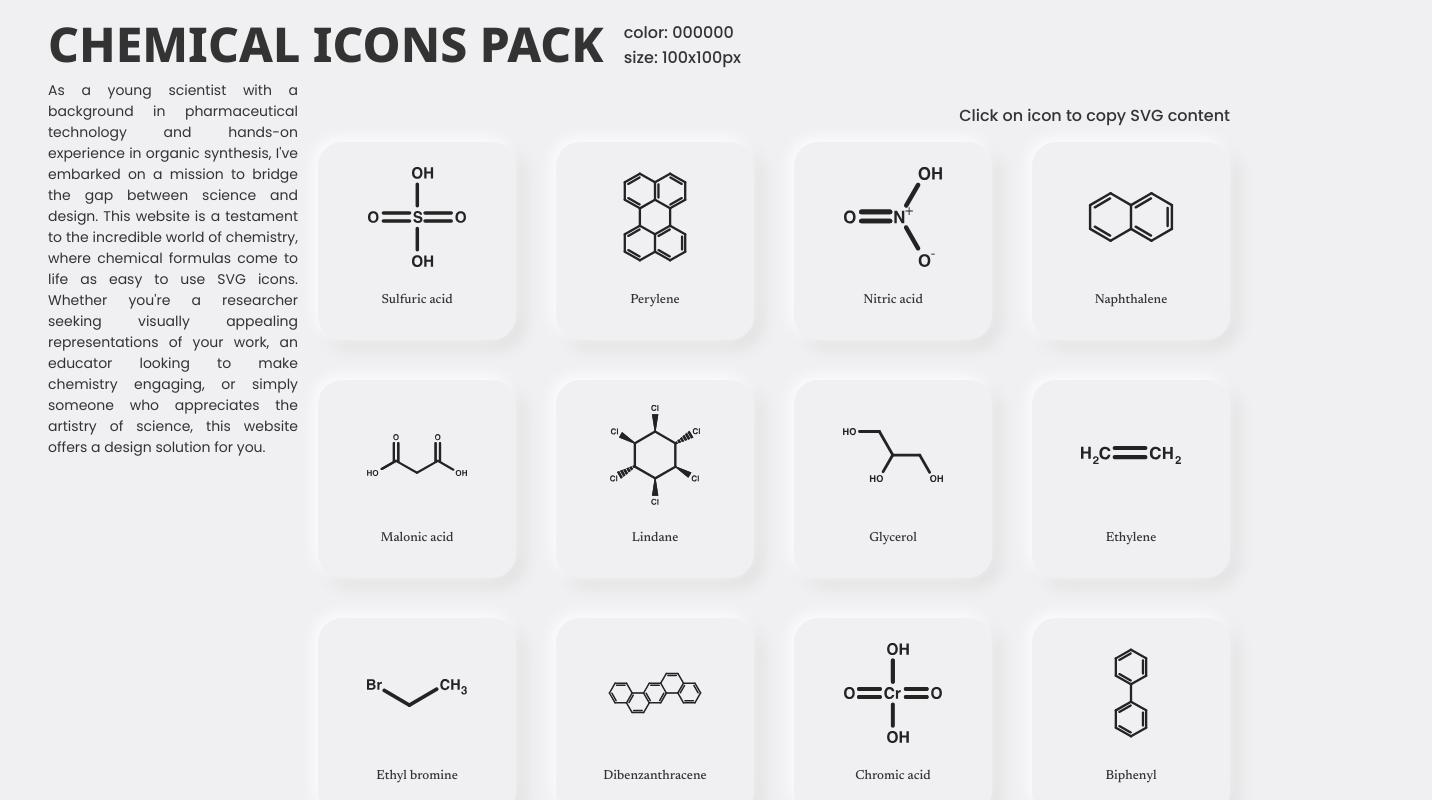
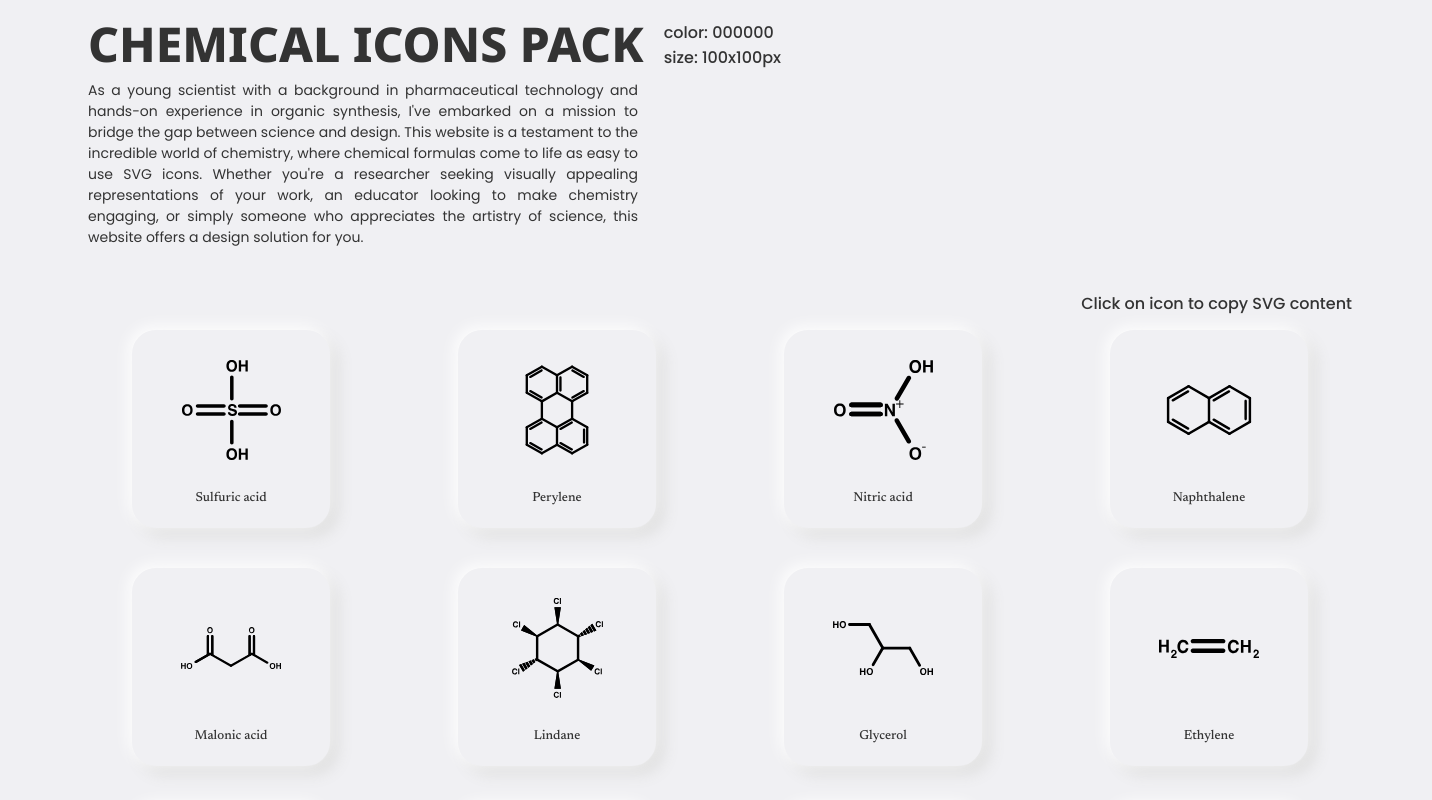
Before and after one commit to ojogal/Chemicons, a Nuxt app: page / in a window 1280 px wide. Shown: the top 800 px of the page, 1432 px wide, since content can reach past the window. Built offline with nearby package versions, Linux system fonts and the light colour scheme.

Commit message:
Responsive styles updated

```diff
--- a/assets/scss/main.scss
+++ b/assets/scss/main.scss
@@ -14,8 +14,13 @@ body {
   margin: 0 auto;
   margin-top: 20px;
 
-  @media screen and (max-width: 1439px) {
-    padding-left: 40px;
+  @media (max-width: 1439px) {
+    padding-left: 80px;
+    padding-right: 80px;
+  }
+
+  @media (max-width: 428px) {
+    padding-left: 20px;
     padding-right: 40px;
   }
 }
--- a/nuxt.config.ts
+++ b/nuxt.config.ts
@@ -6,35 +6,40 @@ process.env.STATIC_REFERRAL_DOCS = files.reverse().join("$")
 export default defineNuxtConfig({
   devtools: { enabled: false },
   modules: [
-    '@zadigetvoltaire/nuxt-gtm',
-    '@nuxtjs/google-analytics',
+    // '@zadigetvoltaire/nuxt-gtm',
+    // '@nuxtjs/google-analytics',
   ],
+  app: {
+    head: {
+      viewport: 'width=device-width, initial-scale=1'
+    },
+  },
   css: ['~/assets/scss/main.scss'],
   runtimeConfig: {
     public: {
       files: process.env.STATIC_REFERRAL_DOCS || "",
-      googleAnalytics: {
-        id: process.env.GOOGLE_ANALYTICS_ID || "G-L2CLJS9S80",
-      },
-      gtm: {
-        id: process.env.GTM_ID || 'GTM-WFBGWDD4',
-        queryParams: {
-          gtm_auth: 'AB7cDEf3GHIjkl-MnOP8qr',
-          gtm_preview: 'env-4',
-          gtm_cookies_win: 'x',
-        },
-        defer: false,
-        compatibility: false,
-        nonce: '2726c7f26c',
-        enabled: true,
-        debug: true,
-        loadScript: true,
-        enableRouterSync: true,
-        ignoredViews: ['homepage'],
-        trackOnNextTick: false,
-        devtools: true,
-      }
+      // googleAnalytics: {
+      // id: "G-L2CLJS9S80",
+      // },
+      // gtm: {
+      //   id: process.env.GTM_ID || 'GTM-WFBGWDD4',
+      //   queryParams: {
+      //     gtm_auth: 'AB7cDEf3GHIjkl-MnOP8qr',
+      //     gtm_preview: 'env-4',
+      //     gtm_cookies_win: 'x',
+      //   },
+      //   defer: false,
+      //   compatibility: false,
+      //   nonce: '2726c7f26c',
+      //   enabled: true,
+      //   debug: true,
+      //   loadScript: true,
+      //   enableRouterSync: true,
+      //   ignoredViews: ['homepage'],
+      //   trackOnNextTick: false,
+      //   devtools: true,
+      // }
     }
   },
-  imports: { dirs: [ "composables/**" ] }
+  imports: { dirs: ["composables/**"] }
 })
--- a/pages/index.vue
+++ b/pages/index.vue
@@ -30,7 +30,9 @@ export default {
 </script>
 
 <template>
-  <Head><Title>Chemical icons pack</Title></Head>
+  <Head>
+    <Title>Chemical icons pack</Title>
+  </Head>
   <div class="limited-width">
     <div class="head-text">
       <h1>CHEMICAL ICONS PACK</h1>
@@ -55,15 +57,19 @@ export default {
         </div>
         <div class="icons-section">
           <div v-for="(icon, index) of icons.slice(0, page * pageSize + pageSize)" :key="icon" class="icon-card">
-            <img v-if="!(this.copied === index)" :src="`assets/images/${icon}`"
-              @click="(e) => { copySVGContent(index, icon) }" alt="">
+            <div v-if="!(this.copied === index)"
+              :style="{ backgroundImage: `url(assets/images/${icon})`, width: '100%', height: '100%', backgroundRepeat: 'no-repeat', backgroundPosition: 'center', cursor: 'pointer' }"
+              @click="(e) => { copySVGContent(index, icon) }">
+            </div>
+            <!-- <img v-if="!(this.copied === index)" :src="`assets/images/${icon}`"
+              @click="(e) => { copySVGContent(index, icon) }" alt=""> -->
             <p v-if="!(this.copied === index)">{{ icon.split('/').pop().split('.')[0].replace('_', ' ') }}</p>
-            <div class="copied-card">
-              <p v-if="this.copied === index">Copied</p>
+            <div v-if="this.copied === index" class="copied-card">
+              <p>Copied</p>
             </div>
           </div>
         </div>
-        <div class="load-more-wrapper" v-if="(page * pageSize + pageSize) <= icons.length-1">
+        <div class="load-more-wrapper" v-if="(page * pageSize + pageSize) <= icons.length - 1">
           <button @click="page++">Load more</button>
         </div>
       </div>
@@ -81,6 +87,10 @@ h1 {
   gap: 20px;
   display: flex;
   margin-bottom: 10px;
+
+  @media (max-width: 780px) {
+    flex-direction: column;
+  }
 
   h1 {
     margin: 0;
@@ -102,11 +112,18 @@ h1 {
   gap: 20px;
   min-height: 100vh;
 
+  @media (max-width: 1440px) {
+    flex-direction: column;
+  }
+
   .icon-card {
     display: flex;
     flex-direction: column;
+    max-width: 150px;
     width: 150px;
+    max-height: 150px;
     height: 150px;
+    margin: auto;
     padding: 24px;
     justify-content: center;
     align-items: center;
@@ -114,6 +131,11 @@ h1 {
     border-radius: 24px;
     background: #F0F0F3;
     box-shadow: -3px -3px 16px 0px #FFF, 8px 8px 16px 0px #DEDEDE;
+
+    @media (max-width: 1240px) {
+      width: min(150px, 7rem);
+      height: min(150px, 9rem);
+    }
 
     p {
       font-family: Newsreader;
@@ -123,18 +145,20 @@ h1 {
     }
 
     img {
+      height: 100px;
+      width: 100px;
       margin-top: auto !important;
       margin-bottom: auto !important;
       opacity: 85%;
       cursor: pointer;
     }
+  }
 
-  }
   .load-more-wrapper {
     display: flex;
     justify-content: center;
+
     button {
-      // margin: 0 auto
       border: none;
       background: none;
       font-weight: 500;
@@ -154,28 +178,40 @@ h1 {
       margin-left: auto;
     }
   }
-}
 
   .icons-section {
-  // margin-top: 60px;
     margin-bottom: 60px;
     display: grid;
     grid-template-columns: repeat(4, 1fr);
-  gap: 40px
+    gap: 40px;
+    margin: 0 auto;
+
+    @media (max-width: 768px) {
+      grid-template-columns: repeat(3, 1fr);
+    }
+
+    @media (max-width: 572px) {
+      grid-template-columns: repeat(2, 1fr);
+    }
   }
 
   .paragraph-text {
     p {
-    width: 250px;
+      max-width: 250px;
       margin: 0;
       text-align: justify;
       font-size: 14px;
+
+      @media (max-width: 1440px) {
+        max-width: 550px
+      }
     }
   }
 
   .copied-card {
     p {
-    font-size: 18px !important;
+      font-size: 18px;
+    }
   }
 }
 </style>
```
Lines whose indentation alone changed are shown as unchanged.
